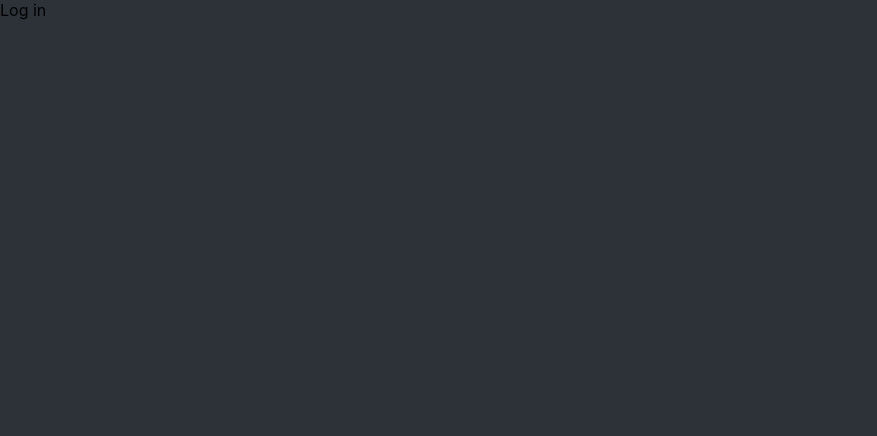
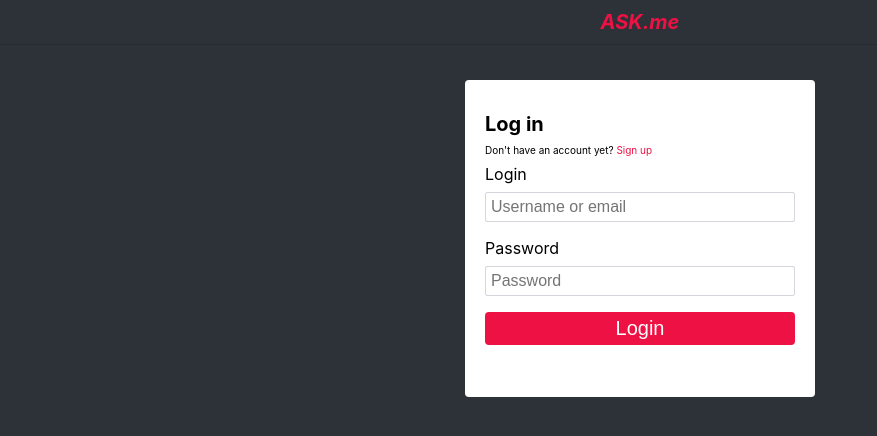
Before and after one commit to merima98/ASKfm-client, a React (Create React App) app: page /login in a window 1280 px wide. Shown: the top 436 px of the page, without its empty margins (0-877 px from the left). Built offline with nearby package versions, Linux system fonts and the light colour scheme.

Commit message:
Added login and signup pages

```diff
--- a/src/App.js
+++ b/src/App.js
@@ -1,4 +1,4 @@
-import { BrowserRouter, Switch, Route, Redirect } from "react-router-dom";
+import { BrowserRouter, Switch, Route } from "react-router-dom";
 
 import Home from "./features/home/Home";
 import Login from "./features/login/Login";
--- /dev/null
+++ b/src/features/header/HeaderHome.js
@@ -0,0 +1,32 @@
+import React from "react";
+import styled from "styled-components";
+import { NavLink } from "react-router-dom";
+
+const Wrapper = styled.div`
+  border-bottom: 1px solid #252b2f;
+  position: fixed;
+  top: 0;
+  left: 0;
+  right: 0;
+  padding: 10px;
+  text-align: center;
+`;
+const Logo = styled(NavLink)`
+  font-weight: bold;
+  font-style: italic;
+  font-size: 20px;
+  color: #ee1144;
+  text-decoration: none;
+`;
+
+function HeaderHome() {
+  return (
+    <Wrapper>
+      <Logo exact to="/">
+        ASK.me
+      </Logo>
+    </Wrapper>
+  );
+}
+
+export default HeaderHome;
--- a/src/features/home/Home.js
+++ b/src/features/home/Home.js
@@ -15,7 +15,7 @@ const Form = styled.div`
   grid-template-rows: repeat(2, 1fr);
 
   @media (min-width: ${BREAKPOINTS.SMALL_DEVICES}) {
-    width: 40%;
+    width: 30%;
   }
 `;
 const Logo = styled.div`
--- a/src/features/login/Login.js
+++ b/src/features/login/Login.js
@@ -1,7 +1,85 @@
 import React from "react";
+import styled from "styled-components";
+import { NavLink } from "react-router-dom";
+
+import HeaderHome from "../header/HeaderHome";
+
+const Wrapper = styled.div`
+  align-items: center;
+  padding-top: 5rem;
+  justify-content: space-around;
+  max-width: 350px;
+  margin: 0 auto;
+`;
+const Title = styled.div`
+  padding-top: 12px;
+  font-size: 20px;
+  font-weight: bold;
+  margin-bottom: 0.5rem;
+`;
+
+const Description = styled.div`
+  font-size: 10px;
+  margin-bottom: 0.5rem;
+`;
+const Link = styled(NavLink)`
+  text-decoration: none;
+  color: #ee1144;
+`;
+const Form = styled.form`
+  background-color: #fff;
+  padding: 20px;
+  display: flex;
+  flex-direction: column;
+  justify-content: center;
+  border-radius: 4px;
+`;
+
+const Label = styled.label`
+  margin-bottom: 0.5rem;
+`;
+const Input = styled.input`
+  font-size: 16px;
+  outline: none;
+  margin-bottom: 1rem;
+  padding: 5px;
+  border-radius: 2px;
+  border: 0.5px solid #d5d5dd;
+  color: #d5d5dd;
+`;
+
+const Button = styled.button`
+  background-color: #ee1144;
+  margin-bottom: 2rem;
+  font-size: 20px;
+  border-radius: 4px;
+  outline: none;
+  border: none;
+  color: #fff;
+  cursor: pointer;
+  padding: 5px;
+`;
 
 function Login() {
-  return <div>Log in</div>;
+  return (
+    <Wrapper>
+      <HeaderHome />
+      <Form>
+        <Title>Log in</Title>
+        <Description>
+          Don't have an account yet?{" "}
+          <Link exact to="/signup">
+            Sign up
+          </Link>
+        </Description>
+        <Label>Login</Label>
+        <Input placeholder="Username or email" />
+        <Label>Password</Label>
+        <Input placeholder="Password" />
+        <Button>Login</Button>
+      </Form>
+    </Wrapper>
+  );
 }
 
 export default Login;
--- a/src/features/signup/Signup.js
+++ b/src/features/signup/Signup.js
@@ -1,7 +1,84 @@
 import React from "react";
+import styled from "styled-components";
+import { NavLink } from "react-router-dom";
 
+import HeaderHome from "../header/HeaderHome";
+
+const Wrapper = styled.div`
+  align-items: center;
+  padding-top: 5rem;
+  justify-content: space-around;
+  max-width: 350px;
+  margin: 0 auto;
+`;
+const Title = styled.div`
+  padding-top: 12px;
+  font-size: 20px;
+  font-weight: bold;
+  margin-bottom: 0.5rem;
+`;
+
+const Description = styled.div`
+  font-size: 10px;
+  margin-bottom: 0.5rem;
+`;
+const Link = styled(NavLink)`
+  text-decoration: none;
+  color: #ee1144;
+`;
+const Form = styled.form`
+  background-color: #fff;
+  padding: 20px;
+  display: flex;
+  flex-direction: column;
+  justify-content: center;
+  border-radius: 4px;
+`;
+
+const Label = styled.label`
+  margin-bottom: 0.5rem;
+`;
+const Input = styled.input`
+  font-size: 16px;
+  margin-bottom: 1rem;
+  padding: 5px;
+  border-radius: 2px;
+  outline: none;
+  border: 0.5px solid #d5d5dd;
+  color: #d5d5dd;
+`;
+
+const Button = styled.button`
+  background-color: #ee1144;
+  margin-bottom: 2rem;
+  font-size: 20px;
+  border-radius: 4px;
+  outline: none;
+  border: none;
+  color: #fff;
+  cursor: pointer;
+  padding: 5px;
+`;
 function Signup() {
-  return <div>Sign up</div>;
+  return (
+    <Wrapper>
+      <HeaderHome />
+      <Form>
+        <Title>Sign up</Title>
+        <Description>
+          Already have an account?{" "}
+          <Link exact to="/login">
+            Log in
+          </Link>
+        </Description>
+        <Label>E-mail</Label>
+        <Input placeholder="E-mail" />
+        <Label>Password</Label>
+        <Input placeholder="Password" />
+        <Button>Sign up</Button>
+      </Form>
+    </Wrapper>
+  );
 }
 
 export default Signup;
--- a/src/index.css
+++ b/src/index.css
@@ -8,6 +8,12 @@ body {
   -moz-osx-font-smoothing: grayscale;
 }
 
+*,
+*:before,
+*:after {
+  box-sizing: border-box;
+}
+
 code {
   font-family: source-code-pro, Menlo, Monaco, Consolas, "Courier New",
     monospace;
```
